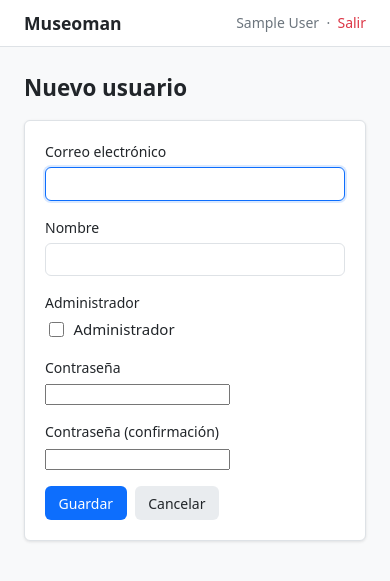
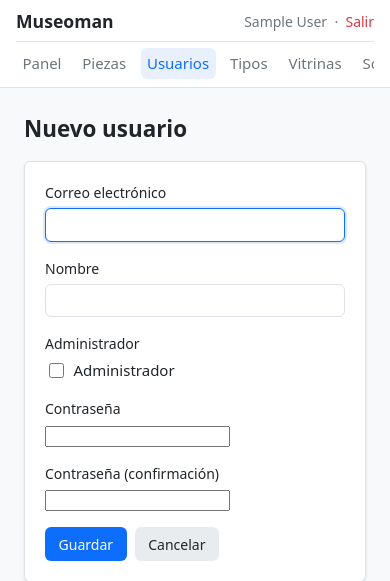
Before and after one commit to lima-uam/museoman, a Django app: page /panel/usuarios/nuevo/ in a window 390 px wide. Shown: the top 581 px of the page. Run offline with Django 5.2, Linux system fonts and the light colour scheme; the visitor is signed in with stand-in values (Sample User, id 1).

Commit message:
fix(ui): remove nueva pieza from navbar and fix small-screen layout
- Remove '+ Nueva pieza' button from navbar (accessible from item list)
- navbar-links now has align-items:center for proper vertical centering
- On small screens navbar wraps instead of hiding links: links move to
  a second row below brand/user, separated by a border

```diff
--- a/static/css/main.css
+++ b/static/css/main.css
@@ -50,6 +50,7 @@ body {
 
 .navbar-links {
   display: flex;
+  align-items: center;
   gap: 1rem;
   flex: 1;
 }
@@ -239,10 +240,40 @@ tr:hover td { background: #f1f3f5; }
 /* ── Login ── */
 .login-wrap { max-width: 360px; margin: 5rem auto; }
 
-/* ── Responsive tweak ── */
-@media (max-width: 600px) {
-  .form-inline { flex-direction: column; }
-  .navbar-links { display: none; }
+/* ── Responsive tweaks ── */
+@media (max-width: 700px) {
+  /* Navbar: brand + user on first row, links scroll horizontally on second row */
+  .navbar {
+    flex-wrap: wrap;
+    gap: .4rem;
+    padding: .5rem 1rem;
+  }
+  .navbar-brand { flex: 1; }
+  .navbar-user  { margin-left: 0; }
+  .navbar-links {
+    order: 3;
+    flex: none;
+    width: 100%;
+    overflow-x: auto;
+    white-space: nowrap;
+    border-top: 1px solid var(--clr-border);
+    padding-top: .4rem;
+    /* hide scrollbar visually but keep it functional */
+    scrollbar-width: none;
+    gap: .5rem;
+  }
+  .navbar-links::-webkit-scrollbar { display: none; }
+  .navbar-links a { flex-shrink: 0; }
+
+  /* Filter form: stack vertically, full width, left-aligned */
+  .form-inline {
+    flex-direction: column;
+    align-items: stretch;
+  }
+  .form-inline .form-group { width: 100%; }
+  .form-inline .form-group .form-control,
+  .form-inline .form-group select,
+  .form-inline .form-group input { width: 100%; }
 }
 
 /* ── HTMX loading indicator ── */
--- a/templates/base.html
+++ b/templates/base.html
@@ -36,9 +36,6 @@
        {% if request.resolver_match.app_name == 'catalog' and 'vitrina' in request.path %}class="active"{% endif %}>
       Vitrinas
     </a>
-    <a href="{% url 'items:create' %}">
-      + Nueva pieza
-    </a>
     {% endif %}
     <a href="{% url 'about' %}">Sobre el proyecto</a>
   </div>
```
